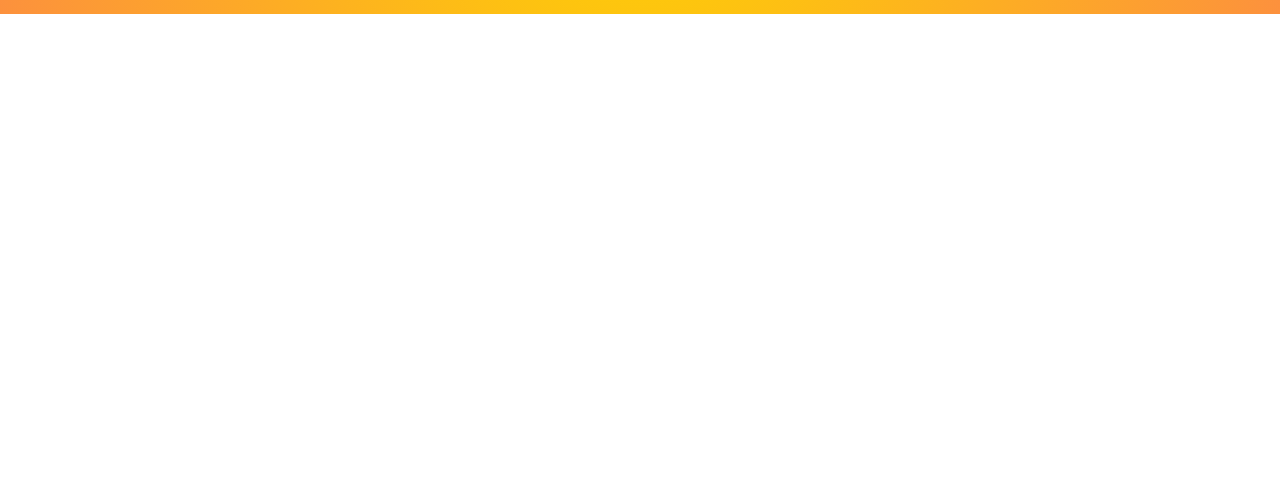
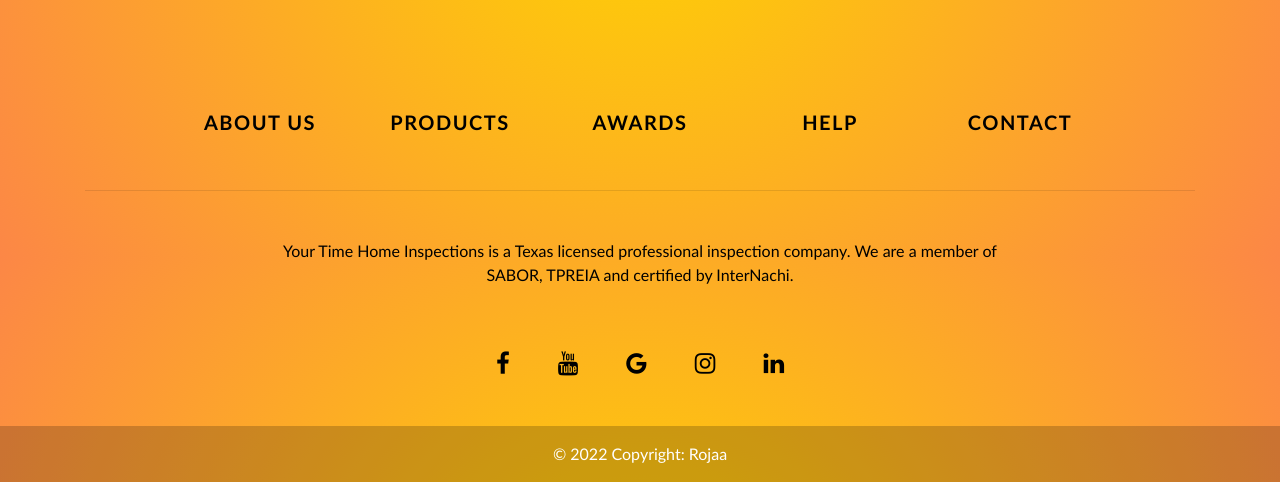
Before and after one commit to rogeliosandoval/YTHI-Website, an Angular app: page /home in a window 1280 px wide. Shown: the part 5343-5827 px from the top of the page. Before the commit the page ends 5357 px from the top, so only its background shows below. Built offline with nearby package versions, Linux system fonts and the light colour scheme.

Commit message:
update the DOM

```diff
--- a/src/app/app.component.html
+++ b/src/app/app.component.html
@@ -5,4 +5,4 @@
   <app-navbar></app-navbar>
 </div>
 <router-outlet></router-outlet>
-<!-- <app-footer></app-footer> -->
+<app-footer></app-footer>
```
